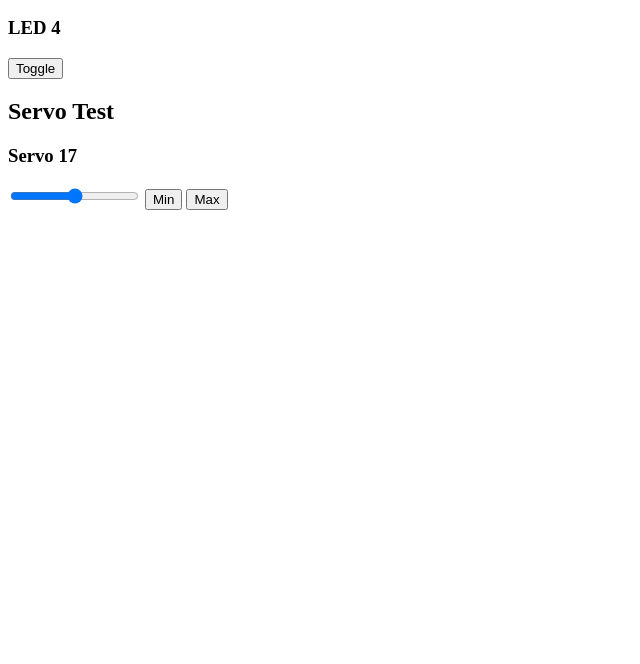
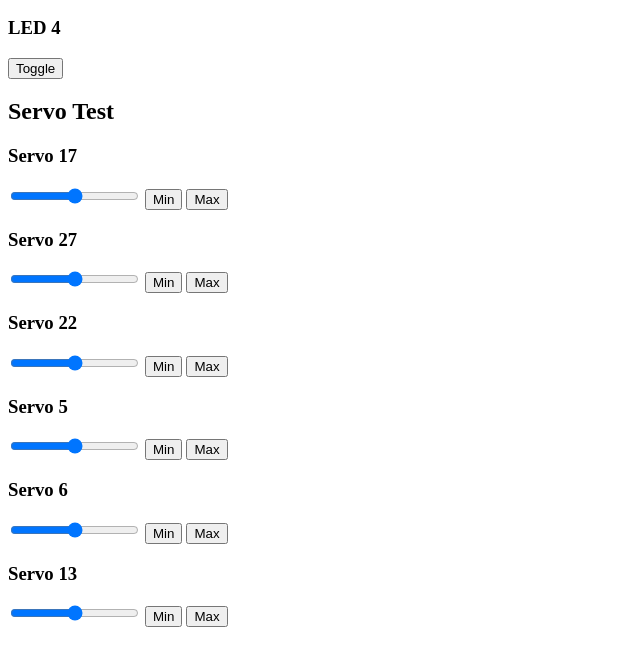
Before and after one commit to RichTeaMan/gpio-server, a plain HTML site: page static/index.html in a window 1280 px wide. Shown: the part 136-800 px from the top of the page, without its empty margins (0-640 px from the left). Drawn offline with Linux system fonts and the light colour scheme.

Commit message:
UI elements now built from JSON. Added a lot more servos.

```diff
--- a/static/gpio.js
+++ b/static/gpio.js
@@ -1,9 +1,66 @@
+const devices = [
+    {
+        "pin": 4,
+        "deviceType": "led"
+    },
+    {
+        "pin": 17,
+        "deviceType": "servo"
+    },
+    {
+        "pin": 27,
+        "deviceType": "servo"
+    },
+    {
+        "pin": 22,
+        "deviceType": "servo"
+    },
+    {
+        "pin": 5,
+        "deviceType": "servo"
+    },
+    {
+        "pin": 6,
+        "deviceType": "servo"
+    },
+    {
+        "pin": 13,
+        "deviceType": "servo"
+    }
+];
+
+devices.forEach((device) =>{
+
+    if (device.deviceType == "led") {
+        const ledPane = document.getElementById("led_pane");
+        const ledControl = `
+        <div class="led_device">
+            <h3>LED ${device.pin}</h3>
+            <button class="led_button" data-pin="${device.pin}" type="button">Toggle</button>
+        </div>`;
+        ledPane.insertAdjacentHTML('beforeend', ledControl);
+    }
+    else if(device.deviceType == "servo") {
+        const servoPane = document.getElementById("servo_pane");
+        const servoControl = `
+        <div class="servo_device">
+            <h3>Servo ${device.pin}</h3>
+            <input class="servo_value" data-pin="${device.pin}" type="range" min="-1" max="1" step="0.01">
+            <button class="servo_min" data-pin="${device.pin}" type="button">Min</button>
+            <button class="servo_max" data-pin="${device.pin}" type="button">Max</button>
+        </div>`;
+        servoPane.insertAdjacentHTML('beforeend', servoControl);
+    }
+});
+
+
 console.log('?');
 console.log(document.getElementsByClassName('led_button'));
 
 Array.from(document.getElementsByClassName('led_button')).forEach(function(element) {
     element.addEventListener('click', () => {
-        httpGetAsync('/led/4');
+        const pin = element.dataset.pin;
+        httpGetAsync(`/led/${pin}`);
     });
 });
 
@@ -11,22 +68,25 @@ console.log(document.getElementsByClassName('servo_value'));
 Array.from(document.getElementsByClassName('servo_value')).forEach(function(element) {
     element.addEventListener('input', () => {
         console.log('server value changed.');
+        const pin = element.dataset.pin;
         const servoValue = element.value;
-        httpGetAsync(`/servo/17/${servoValue}`);
+        httpGetAsync(`/servo/${pin}/${servoValue}`);
     });
 });
 
 Array.from(document.getElementsByClassName('servo_min')).forEach(function(element) {
     element.addEventListener('click', () => {
         console.log('server min changed.');
-        httpGetAsync(`/servo/17/min`);
+        const pin = element.dataset.pin;
+        httpGetAsync(`/servo/${pin}/min`);
     });
 });
 
 Array.from(document.getElementsByClassName('servo_max')).forEach(function(element) {
     element.addEventListener('click', () => {
         console.log('server max changed.');
-        httpGetAsync(`/servo/17/max`);
+        const pin = element.dataset.pin;
+        httpGetAsync(`/servo/${pin}/max`);
     });
 });
 
--- a/static/index.html
+++ b/static/index.html
@@ -6,15 +6,12 @@
     <h1>Test?</h1>
 
     <h2>LED Test</h2>
-    <h3>LED 4</h3>
-    <button class="led_button" type="button">Toggle</button>
-
+    <div id="led_pane">
+    </div>
 
     <h2>Servo Test</h2>
-    <h3>Servo 17</h3>
-    <input class="servo_value" type="range" min="-1" max="1" step="0.01">
-    <button class="servo_min" type="button">Min</button>
-    <button class="servo_max" type="button">Max</button>
+    <div id="servo_pane">
+    </div>
 </body>
 <script src="/static/gpio.js" ></script>
 
```
